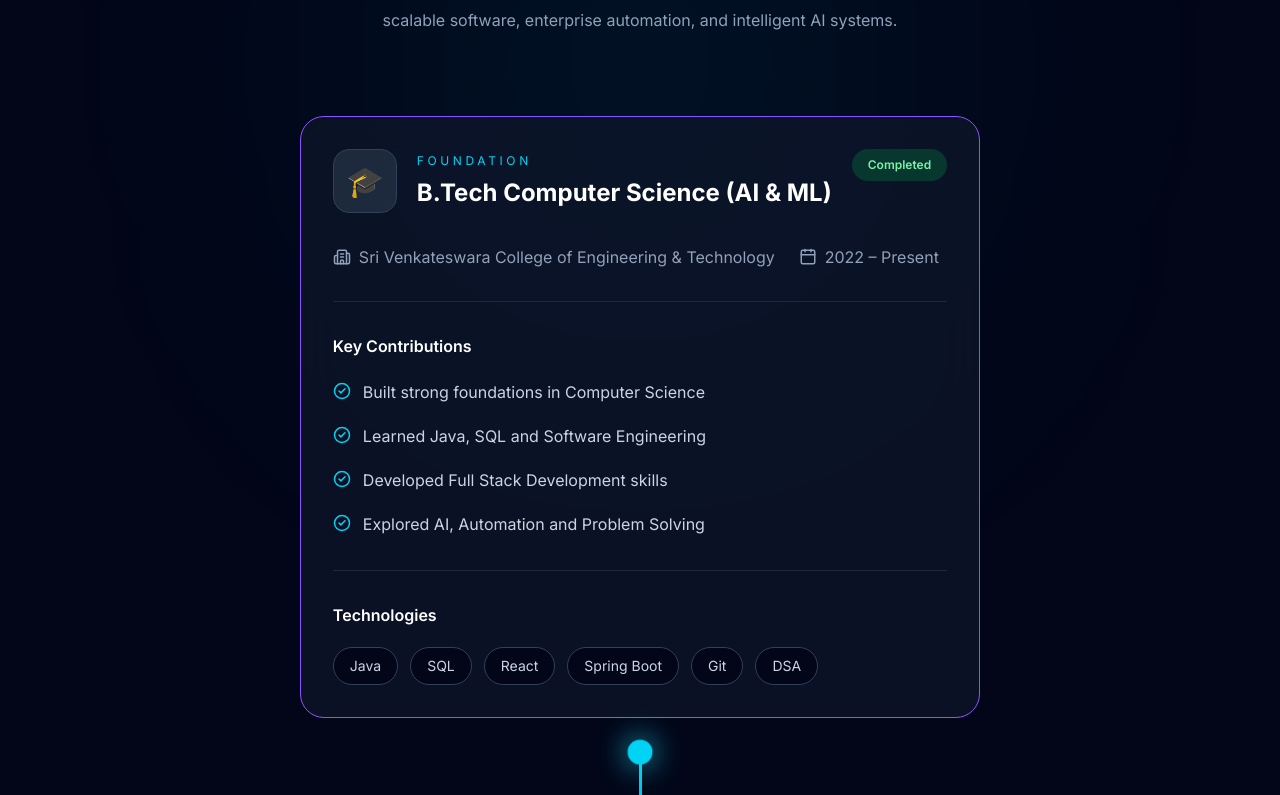
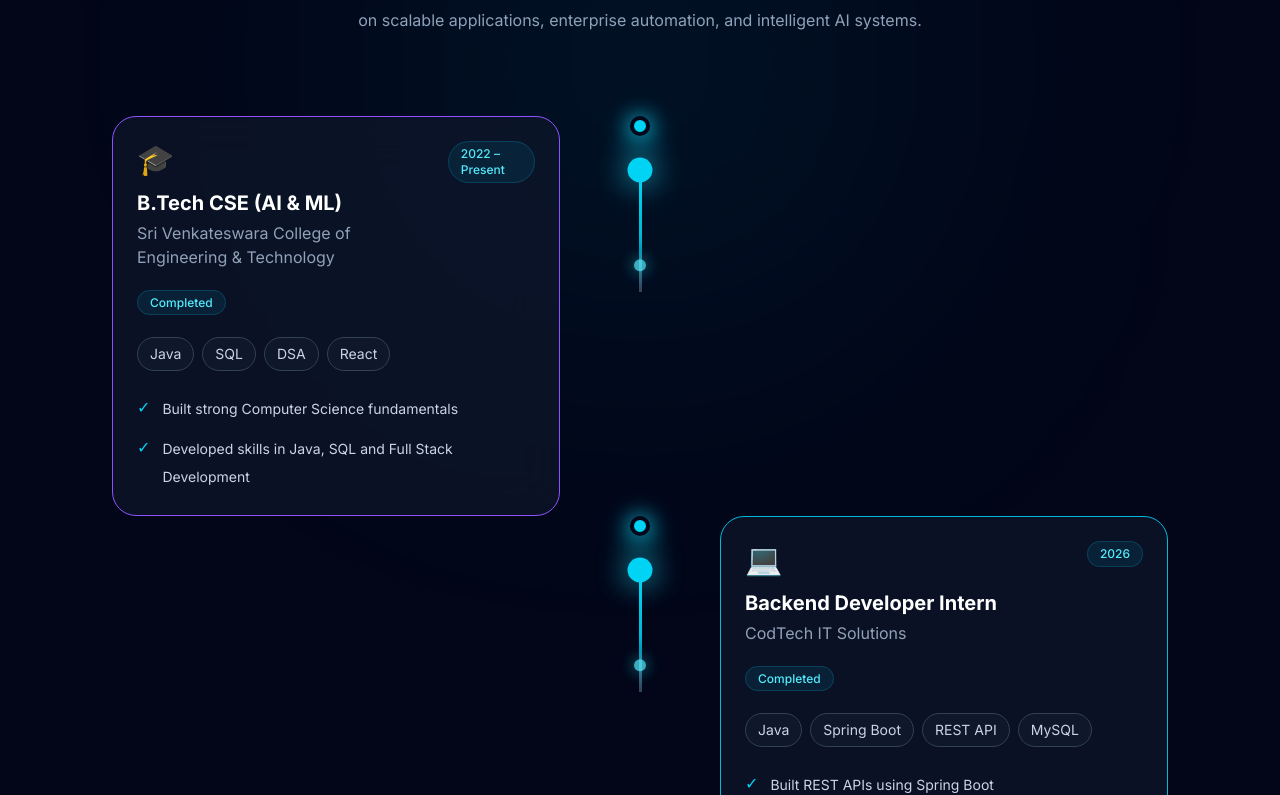
Before and after one commit to praveenchapala/Master-Portfolio, a React (Vite) app in the folder portfolio-app/: page / in a window 1280 px wide. Shown: the part 6565-7360 px from the top of the page. Built offline with nearby package versions, Linux system fonts and the light colour scheme.

Commit message:
Added some optimization to experience section

```diff
--- /dev/null
+++ b/portfolio-app/src/components/experience/Timeline/DateBadge.jsx
@@ -0,0 +1,23 @@
+function DateBadge({ date }) {
+  return (
+    <span
+      className="
+        inline-flex
+        items-center
+        px-3
+        py-1
+        rounded-full
+        bg-cyan-500/10
+        border
+        border-cyan-500/20
+        text-cyan-300
+        text-xs
+        font-medium
+      "
+    >
+      {date}
+    </span>
+  );
+}
+
+export default DateBadge;
--- a/portfolio-app/src/components/experience/Timeline/JourneyTimeline.jsx
+++ b/portfolio-app/src/components/experience/Timeline/JourneyTimeline.jsx
@@ -1,14 +1,11 @@
 import experience from "../../../data/experience";
 import TimelineItem from "./TimelineItem";
-import TimelineLine from "./TimelineLine";
 
 function JourneyTimeline() {
   return (
     <section className="relative mt-24">
-
       {/* Background Glow */}
       <div className="absolute inset-0 overflow-hidden pointer-events-none">
-
         <div
           className="
             absolute
@@ -22,15 +19,11 @@ function JourneyTimeline() {
             blur-[150px]
           "
         />
-
       </div>
 
       <div className="relative z-10">
-
         {/* Heading */}
-
         <div className="text-center mb-20">
-
           <p
             className="
               uppercase
@@ -45,7 +38,7 @@ function JourneyTimeline() {
           <h2
             className="
               mt-5
-              text-4xl
+              text-3xl
               md:text-5xl
               font-bold
               text-white
@@ -63,45 +56,27 @@ function JourneyTimeline() {
               max-w-2xl
               mx-auto
               leading-8
+              px-5
             "
           >
-            Every milestone represents a step toward
-            becoming an engineer focused on building
-            scalable software, enterprise automation,
-            and intelligent AI systems.
+            Every milestone represents a step toward becoming a
+            software engineer focused on scalable applications,
+            enterprise automation, and intelligent AI systems.
           </p>
-
         </div>
 
         {/* Timeline */}
-
-        <div className="max-w-5xl mx-auto">
-
+        <div className="max-w-6xl mx-auto">
           {experience.map((item, index) => (
-
-            <div
+            <TimelineItem
               key={item.id}
-              className="
-                flex
-                flex-col
-                items-center
-              "
-            >
-
-              <TimelineItem {...item} />
-
-              <TimelineLine
-                isLast={index === experience.length - 1}
-              />
-
-            </div>
-
+              item={item}
+              index={index}
+              isLast={index === experience.length - 1}
+            />
           ))}
-
         </div>
-
       </div>
-
     </section>
   );
 }
--- /dev/null
+++ b/portfolio-app/src/components/experience/Timeline/TechPill.jsx
@@ -0,0 +1,24 @@
+function TechPill({ tech }) {
+  return (
+    <span
+      className="
+        px-3
+        py-1.5
+        rounded-full
+        bg-slate-900
+        border
+        border-slate-700
+        text-sm
+        text-slate-300
+        transition-all
+        duration-300
+        hover:border-cyan-400
+        hover:text-cyan-300
+      "
+    >
+      {tech}
+    </span>
+  );
+}
+
+export default TechPill;
--- /dev/null
+++ b/portfolio-app/src/components/experience/Timeline/TimelineDot.jsx
@@ -0,0 +1,35 @@
+function TimelineDot({ color = "bg-cyan-400" }) {
+  return (
+    <div className="relative flex justify-center">
+      {/* Outer Glow */}
+      <div
+        className={`
+          absolute
+          w-8
+          h-8
+          rounded-full
+          blur-md
+          opacity-40
+          animate-pulse
+          ${color}
+        `}
+      />
+
+      {/* Main Dot */}
+      <div
+        className={`
+          relative
+          w-5
+          h-5
+          rounded-full
+          border-4
+          border-slate-950
+          shadow-[0_0_20px_rgba(34,211,238,0.7)]
+          ${color}
+        `}
+      />
+    </div>
+  );
+}
+
+export default TimelineDot;
--- a/portfolio-app/src/components/experience/Timeline/TimelineItem.jsx
+++ b/portfolio-app/src/components/experience/Timeline/TimelineItem.jsx
@@ -1,26 +1,94 @@
 import { motion } from "framer-motion";
-import {
-  Calendar,
-  Building2,
-  CheckCircle2,
-} from "lucide-react";
+
+import TimelineDot from "./TimelineDot";
+import TimelineLine from "./TimelineLine";
+import TechPill from "./TechPill";
+import DateBadge from "./DateBadge";
 
 function TimelineItem({
-  stage,
-  icon,
-  role,
-  company,
-  duration,
-  achievements,
-  technologies,
-  status,
-  color,
+  item,
+  index,
+  isLast,
 }) {
+  const isLeft = index % 2 === 0;
+
+  return (
+    <div className="relative">
+
+      {/* Desktop */}
+
+      <div className="hidden lg:grid grid-cols-[1fr_80px_1fr]">
+
+        {/* LEFT */}
+
+        <div
+          className={`flex ${
+            isLeft ? "justify-end pr-10" : ""
+          }`}
+        >
+          {isLeft && (
+            <Card item={item} />
+          )}
+        </div>
+
+        {/* CENTER */}
+
+        <div className="flex flex-col items-center">
+
+          <TimelineDot />
+
+          {!isLast && (
+            <TimelineLine />
+          )}
+
+        </div>
+
+        {/* RIGHT */}
+
+        <div
+          className={`flex ${
+            !isLeft ? "justify-start pl-10" : ""
+          }`}
+        >
+          {!isLeft && (
+            <Card item={item} />
+          )}
+        </div>
+
+      </div>
+
+      {/* MOBILE */}
+
+      <div className="lg:hidden flex gap-5">
+
+        <div className="flex flex-col items-center">
+
+          <TimelineDot />
+
+          {!isLast && (
+            <TimelineLine />
+          )}
+
+        </div>
+
+        <div className="flex-1 pb-12">
+
+          <Card item={item} />
+
+        </div>
+
+      </div>
+
+    </div>
+  );
+}
+
+function Card({ item }) {
   return (
     <motion.div
       initial={{
         opacity: 0,
-        y: 50,
+        y: 30,
       }}
       whileInView={{
         opacity: 1,
@@ -28,157 +96,106 @@ function TimelineItem({
       }}
       viewport={{
         once: true,
-        amount: 0.25,
       }}
       transition={{
-        duration: 0.7,
+        duration: 0.6,
       }}
-      className="
-        relative
-        group
-      "
-    >
-      {/* Glow */}
-
-      <div
-        className="
-          absolute
-          inset-0
-          rounded-3xl
-          bg-cyan-500/10
-          blur-2xl
-          opacity-0
-          group-hover:opacity-100
-          transition
-          duration-500
-        "
-      />
-
-      {/* Card */}
-
-      <div
+      whileHover={{
+        y: -6,
+      }}
       className={`
-          relative
-          overflow-hidden
+        w-full
+        max-w-md
         rounded-3xl
         border
-          ${color}
+        ${item.color}
         bg-slate-900/70
         backdrop-blur-xl
-          p-8
+        p-6
         transition-all
-          duration-500
-          hover:-translate-y-2
+        duration-300
         hover:shadow-[0_0_35px_rgba(34,211,238,0.15)]
       `}
     >
-        {/* Top */}
 
-        <div className="flex justify-between items-start gap-5">
+      {/* Header */}
 
-          <div className="flex items-center gap-5">
-
-            <div
-              className="
-                w-16
-                h-16
-                rounded-2xl
-                bg-slate-800
-                border
-                border-slate-700
-                flex
-                items-center
-                justify-center
-                text-3xl
-              "
-            >
-              {icon}
-            </div>
+      <div className="flex justify-between items-start gap-4">
 
         <div>
 
-              <p className="uppercase tracking-[0.3em] text-cyan-400 text-xs">
-                {stage}
+          <div className="text-3xl">
+            {item.icon}
+          </div>
+
+          <h3 className="mt-3 text-xl font-bold text-white">
+            {item.role}
+          </h3>
+
+          <p className="mt-1 text-slate-400">
+            {item.company}
           </p>
-
-              <h3 className="text-2xl font-bold text-white mt-2">
-                {role}
-              </h3>
 
         </div>
 
+        <DateBadge
+          date={item.duration}
+        />
+
       </div>
 
+      {/* Status */}
+
+      <div className="mt-5">
+
         <span
-            className={`
-              px-4
-              py-2
+          className="
+            px-3
+            py-1
             rounded-full
             text-xs
-              font-semibold
-
-              ${
-                status === "Completed"
-                  ? "bg-green-500/20 text-green-300"
-                  : status === "Current Focus"
-                  ? "bg-cyan-500/20 text-cyan-300"
-                  : "bg-fuchsia-500/20 text-fuchsia-300"
-              }
-            `}
+            font-medium
+            bg-cyan-500/10
+            border
+            border-cyan-500/20
+            text-cyan-300
+          "
         >
-            {status}
+          {item.status}
         </span>
 
       </div>
 
-        {/* Company */}
+      {/* Technologies */}
 
-        <div className="mt-8 flex flex-wrap gap-6 text-slate-400">
+      <div className="mt-6 flex flex-wrap gap-2">
 
-          <div className="flex items-center gap-2">
-
-            <Building2 size={18} />
-
-            {company}
+        {item.technologies.map((tech) => (
+          <TechPill
+            key={tech}
+            tech={tech}
+          />
+        ))}
 
       </div>
 
-          <div className="flex items-center gap-2">
-
-            <Calendar size={18} />
-
-            {duration}
-
-          </div>
-
-        </div>
-
-        {/* Divider */}
-
-        <div className="h-px bg-slate-800 my-8" />
-
       {/* Achievements */}
 
-        <h4 className="text-white font-semibold mb-5">
-          Key Contributions
-        </h4>
+      <div className="mt-6 space-y-3">
 
-        <div className="space-y-4">
-
-          {achievements.map((item) => (
+        {item.achievements.map((achievement) => (
 
           <div
-              key={item}
-              className="flex items-start gap-3"
+            key={achievement}
+            className="flex gap-3"
           >
 
-              <CheckCircle2
-                size={18}
-                className="text-cyan-400 mt-1 flex-shrink-0"
-              />
+            <span className="text-cyan-400">
+              ✓
+            </span>
 
-              <p className="text-slate-300 leading-7">
-                {item}
+            <p className="text-slate-300 text-sm leading-7">
+              {achievement}
             </p>
 
           </div>
@@ -187,46 +204,6 @@ function TimelineItem({
 
       </div>
 
-        {/* Divider */}
-
-        <div className="h-px bg-slate-800 my-8" />
-
-        {/* Technologies */}
-
-        <h4 className="text-white font-semibold mb-5">
-          Technologies
-        </h4>
-
-        <div className="flex flex-wrap gap-3">
-
-          {technologies.map((tech) => (
-
-            <span
-              key={tech}
-              className="
-                px-4
-                py-2
-                rounded-full
-                bg-slate-950
-                border
-                border-slate-700
-                text-sm
-                text-slate-300
-                transition
-                duration-300
-                hover:border-cyan-400
-                hover:text-cyan-300
-              "
-            >
-              {tech}
-            </span>
-
-          ))}
-
-        </div>
-
-      </div>
-
     </motion.div>
   );
 }
--- a/portfolio-app/src/data/experience.js
+++ b/portfolio-app/src/data/experience.js
@@ -3,24 +3,20 @@ const experience = [
     id: 1,
     stage: "Foundation",
     icon: "🎓",
-    role: "B.Tech Computer Science (AI & ML)",
+    role: "B.Tech CSE (AI & ML)",
     company: "Sri Venkateswara College of Engineering & Technology",
     duration: "2022 – Present",
 
     achievements: [
-      "Built strong foundations in Computer Science",
-      "Learned Java, SQL and Software Engineering",
-      "Developed Full Stack Development skills",
-      "Explored AI, Automation and Problem Solving",
+      "Built strong Computer Science fundamentals",
+      "Developed skills in Java, SQL and Full Stack Development",
     ],
 
     technologies: [
       "Java",
       "SQL",
+      "DSA",
       "React",
-      "Spring Boot",
-      "Git",
-      "DSA",
     ],
 
     status: "Completed",
@@ -36,18 +32,15 @@ const experience = [
     duration: "2026",
 
     achievements: [
-      "Developed backend applications",
-      "Designed REST APIs",
-      "Integrated databases with applications",
-      "Built full-stack development experience",
+      "Built REST APIs using Spring Boot",
+      "Developed backend modules and database integrations",
     ],
 
     technologies: [
       "Java",
       "Spring Boot",
-      "REST APIs",
+      "REST API",
       "MySQL",
-      "Git",
     ],
 
     status: "Completed",
@@ -63,9 +56,7 @@ const experience = [
     duration: "Mar 2026 – Jun 2026",
 
     achievements: [
-      "Performed functional and manual testing",
-      "Validated enterprise AI platform features",
-      "Reported and tracked defects using Jira",
+      "Performed functional testing and defect reporting",
       "Worked closely with developers throughout the SDLC",
     ],
 
@@ -74,7 +65,6 @@ const experience = [
       "Jira",
       "SDLC",
       "Bug Tracking",
-      "Quality Assurance",
     ],
 
     status: "Completed",
@@ -90,18 +80,15 @@ const experience = [
     duration: "Mar 2026 – Jun 2026",
 
     achievements: [
-      "Collaborated with developers and product teams",
-      "Supported developer onboarding",
-      "Improved communication between engineering teams",
-      "Contributed to product documentation and developer experience",
+      "Supported developer onboarding and collaboration",
+      "Improved developer communication and documentation",
     ],
 
     technologies: [
+      "GitHub",
+      "Documentation",
+      "Communication",
       "Developer Relations",
-      "Documentation",
-      "GitHub",
-      "Communication",
-      "Product Collaboration",
     ],
 
     status: "Completed",
@@ -117,10 +104,8 @@ const experience = [
     duration: "2026 – Present",
 
     achievements: [
-      "Built enterprise AI workflow automations using n8n",
-      "Developed production incident management systems",
-      "Created AI-powered cloud optimization solutions",
-      "Built multiple Agentic AI applications",
+      "Built 50+ AI workflow automations using n8n",
+      "Developed enterprise Agentic AI applications",
     ],
 
     technologies: [
@@ -128,7 +113,6 @@ const experience = [
       "Gemini",
       "PostgreSQL",
       "JavaScript",
-      "Workflow Automation",
     ],
 
     status: "Current Focus",
@@ -144,18 +128,15 @@ const experience = [
     duration: "Next Chapter",
 
     achievements: [
-      "Build autonomous software factories",
-      "Design enterprise multi-agent AI platforms",
-      "Create scalable intelligent systems",
-      "Lead AI-driven engineering teams",
+      "Build enterprise multi-agent AI platforms",
+      "Engineer autonomous intelligent software systems",
     ],
 
     technologies: [
       "Agentic AI",
       "LLMs",
       "Multi-Agent Systems",
-      "Enterprise Automation",
-      "System Architecture",
+      "System Design",
     ],
 
     status: "Future Vision",
```
Lines whose indentation alone changed are shown as unchanged.
